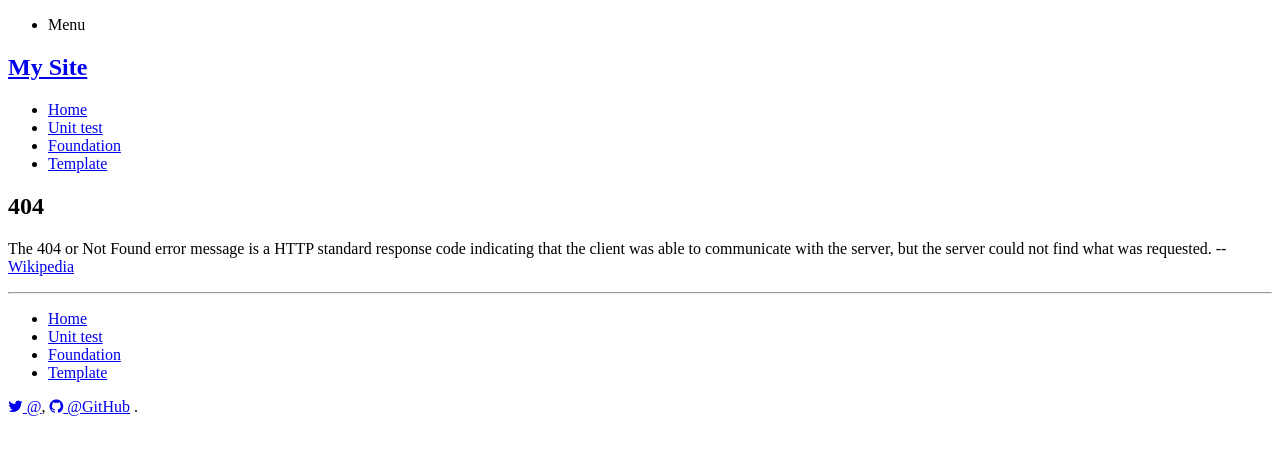
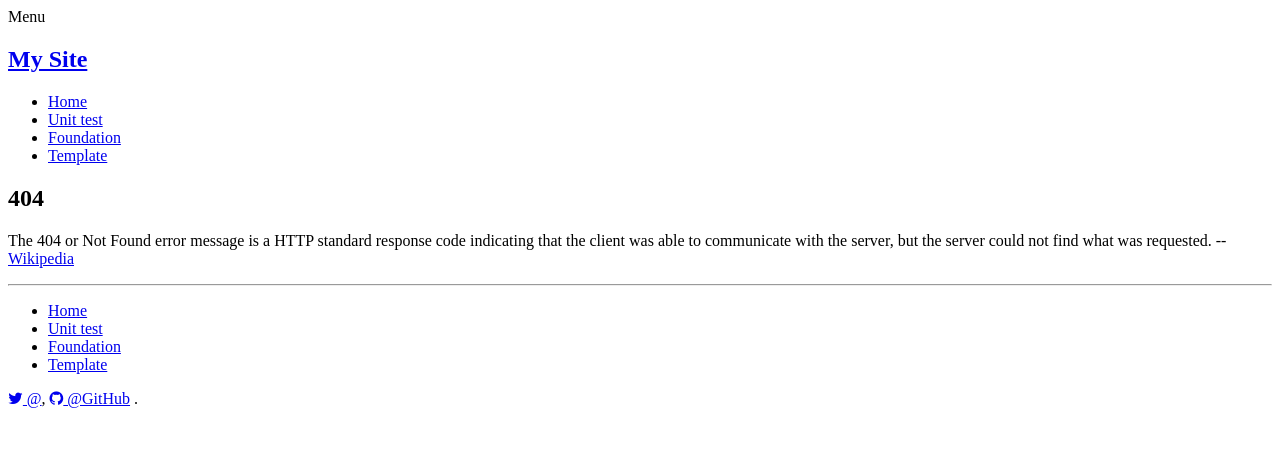
Before and after one commit to robinscott/robinscott.github.io, a Jekyll site: the page built from 404.html, in a window 1280 px wide. Shown: the top 455 px of the page. Built offline with Jekyll 4.4.1, drawn with Linux system fonts in a browser that asks for light colours; nearby versions of some CDN libraries; Markdown is read by kramdown in place of the engine named in the settings.

Commit message:
Updated default.html

```diff
--- a/_layouts/default.html
+++ b/_layouts/default.html
@@ -52,14 +52,10 @@
         <header id="header" class="row">
             <div class="small-12 columns">
                 <section class="right show-for-small">
-                  <ul class="inline-list mam">
-                    <li>
-                      <a class="left-off-canvas-toggle">
-                        Menu
-                        <!--<i class="fa fa-bars fa-lg"></i>-->
-                      </a>
-                    </li>
-                  </ul>
+                  <a class="left-off-canvas-toggle">
+                    Menu
+                    <!--<i class="fa fa-bars fa-lg"></i>-->
+                  </a>
                 </section>
             </div>
         </header>
```
